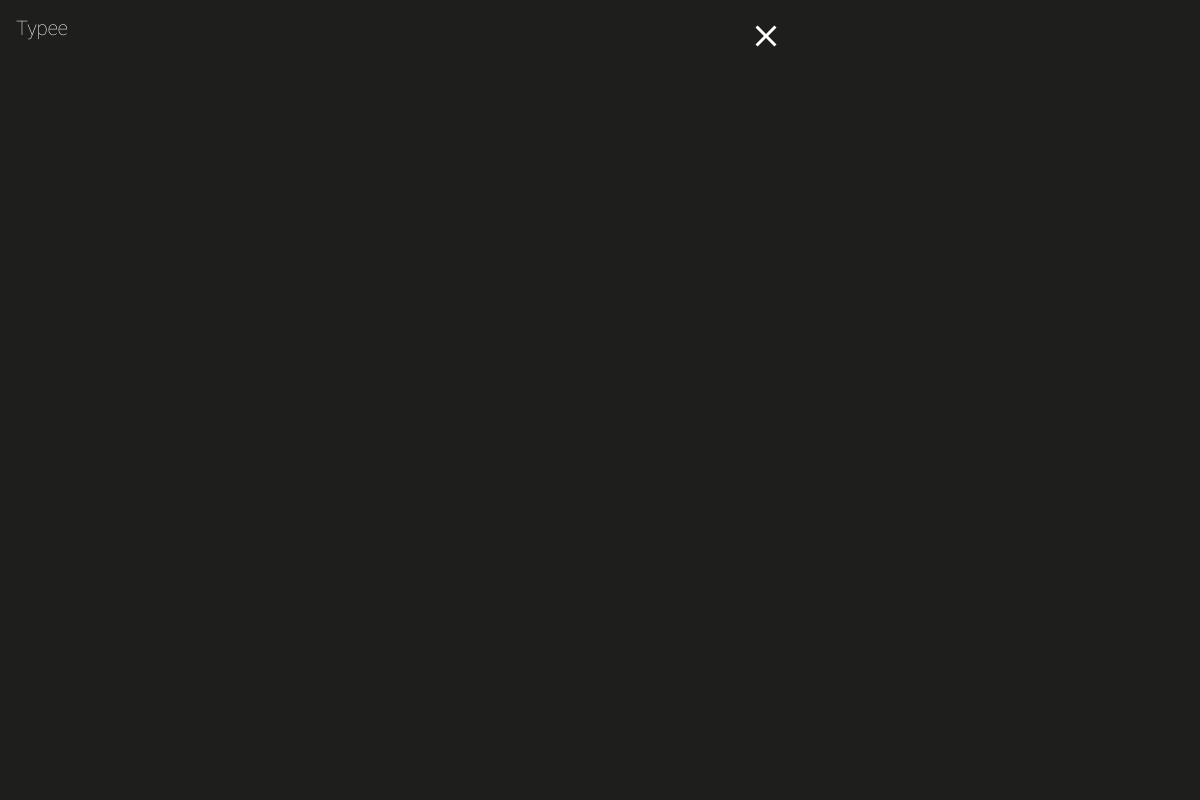
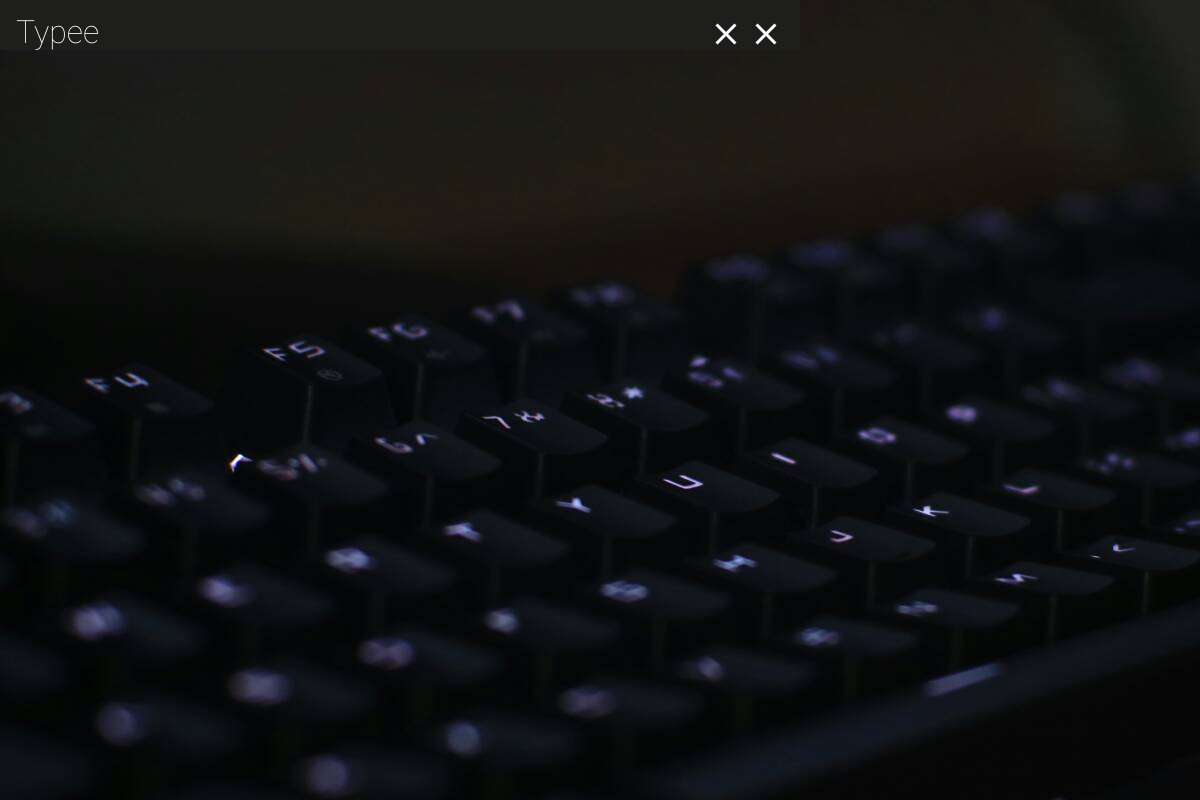
Before and after one commit to reaganiwadha/typee, an Electron app: page index.html in a window 800 px wide. Shown: the top 800 px of the page, 1200 px wide, since content can reach past the window. Drawn offline with Linux system fonts and the light colour scheme.

Commit message:
Add Banner

```diff
--- a/css/index.css
+++ b/css/index.css
@@ -16,6 +16,8 @@ nav{
 
 .title{
     font-family:'RobotoThin';
+    display: inline-block;
+    padding-top: .3125rem;
 }
 
 .antidrag{
@@ -30,3 +32,17 @@ nav{
 .closebtn:hover{
     background-color:red;
 }
+
+.frame{
+    width:100%;
+    -webkit-app-region:drag;
+    display:block;
+}
+
+.navbar{
+    height:50px;
+}
+
+.navbar-brand{
+    font-size:36px;
+}
--- a/index.html
+++ b/index.html
@@ -7,10 +7,15 @@
 </head>
 
 <body>
-    <nav class="navbar mx-auto" style="color:white;">
-        <p class="navbar-brand title">Typee</p>
-        <img class="antidrag closebtn" id="closebtn" onclick="kill()" src="svg/close.png">
+    <nav class="navbar fixed-top" style="color:white;">
+        <h2 class="title">Typee</h2>
+        <div>
+            <img class="antidrag closebtn right" id="closebtn" onclick="kill()" src="svg/close.png">
+            <img class="antidrag closebtn right" id="closebtn" onclick="kill()" src="svg/close.png">
+        </div>
     </nav>
+
+    <img src="png/banner.jpg">
 
 </body>
 
```
Also changed, not shown: png/banner.jpg (added).
